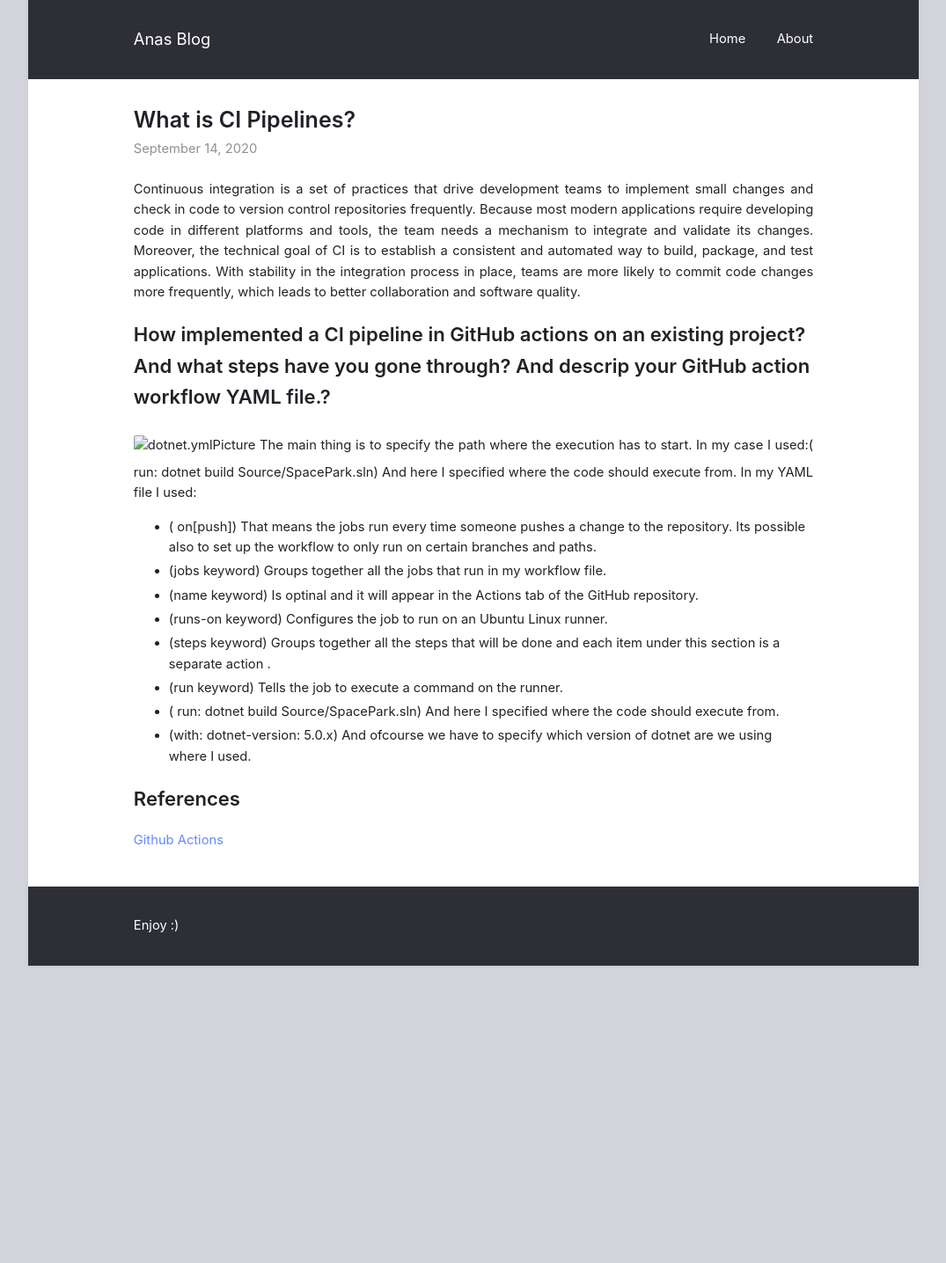
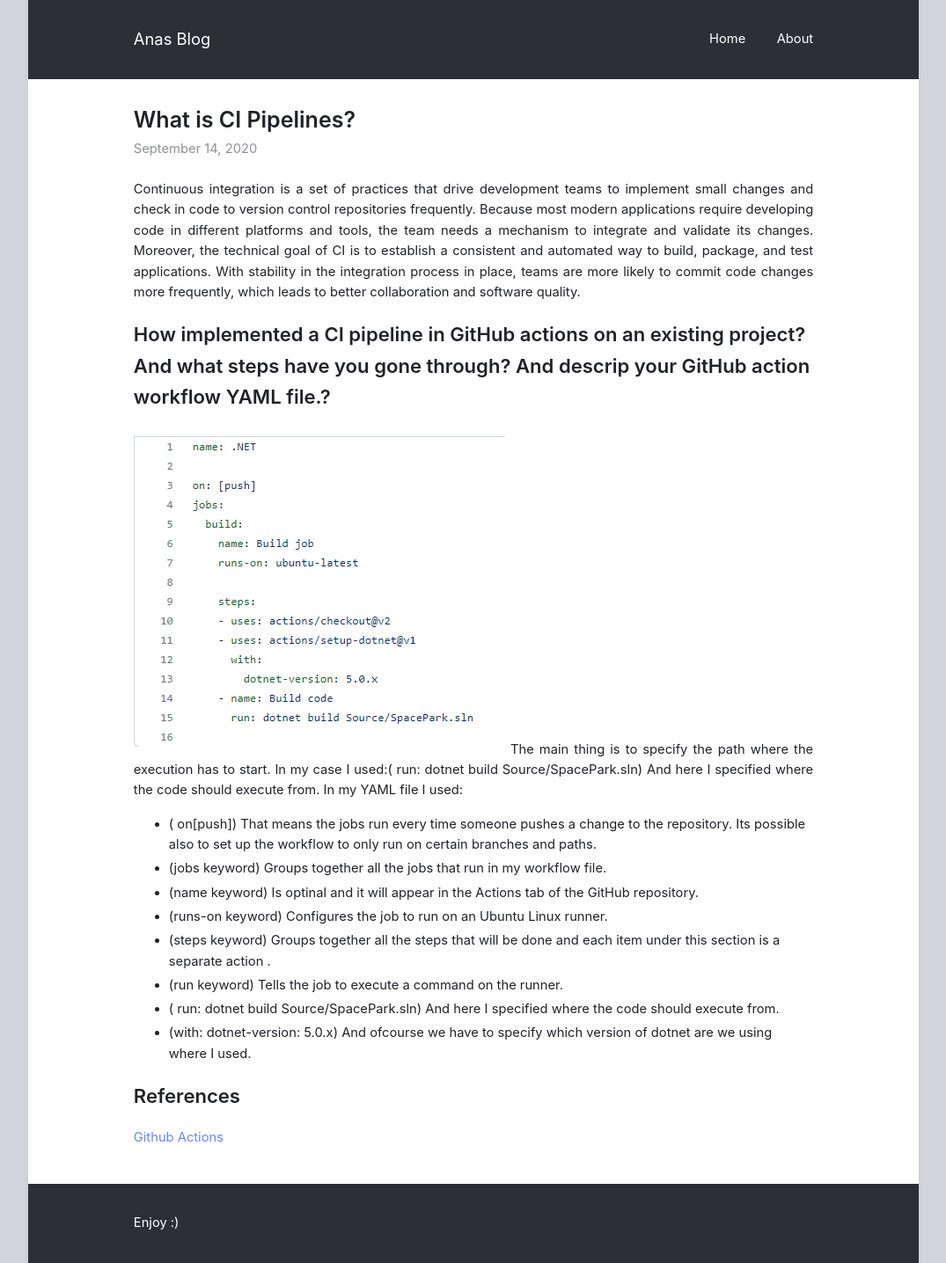
Before and after one commit to ItsAnass/ItsAnass.github.io, a Jekyll site: the page built from _posts/2020-09-14-CI Pipelines.md, in a window 1280 px wide. Shown: the whole page at 88% size, without its empty margins (102-1177 px from the left). Built offline with Jekyll 4.4.1, drawn with Linux system fonts in a browser that asks for light colours; before the commit the page ends 1098 px from its top, so only the background shows below that.

Commit message:
Update 2020-09-14-CI Pipelines.md

```diff
--- a/_posts/2020-09-14-CI Pipelines.md
+++ b/_posts/2020-09-14-CI Pipelines.md
@@ -8,7 +8,7 @@ Moreover, the technical goal of CI is to establish a consistent and automated wa
 
 
 ## How implemented a CI pipeline in GitHub actions on an existing project? And what steps have you gone through? And descrip your GitHub action workflow YAML file.?
-![dotnet.ymlPicture]()
+![dotnet.ymlPicture](/Images/CI workflow.png)
 The main thing is to specify the path where the execution has to start.
 In my case I used:( run: dotnet build Source/SpacePark.sln) And here I specified where the code should execute from.
 In my YAML file I used:
```
